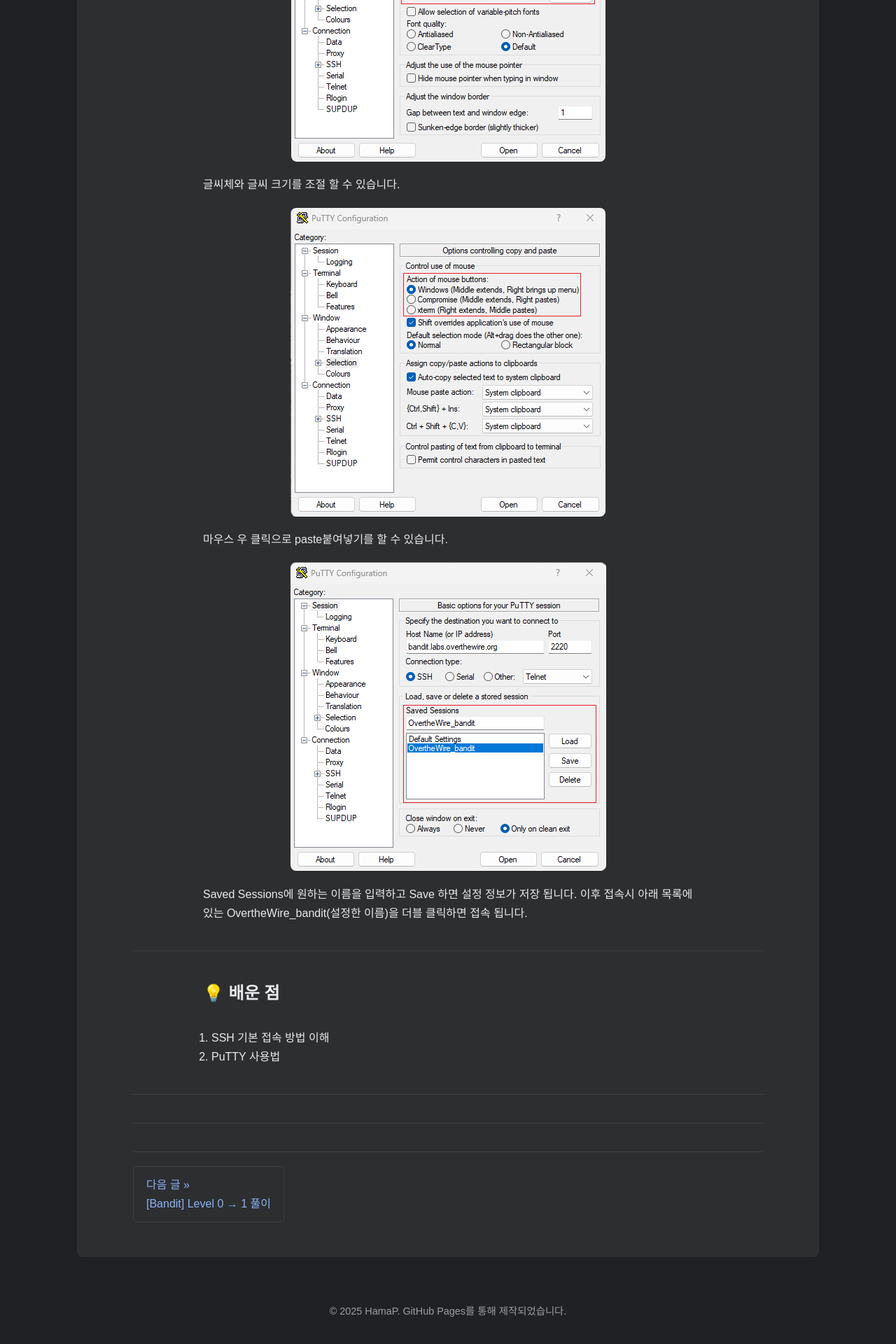
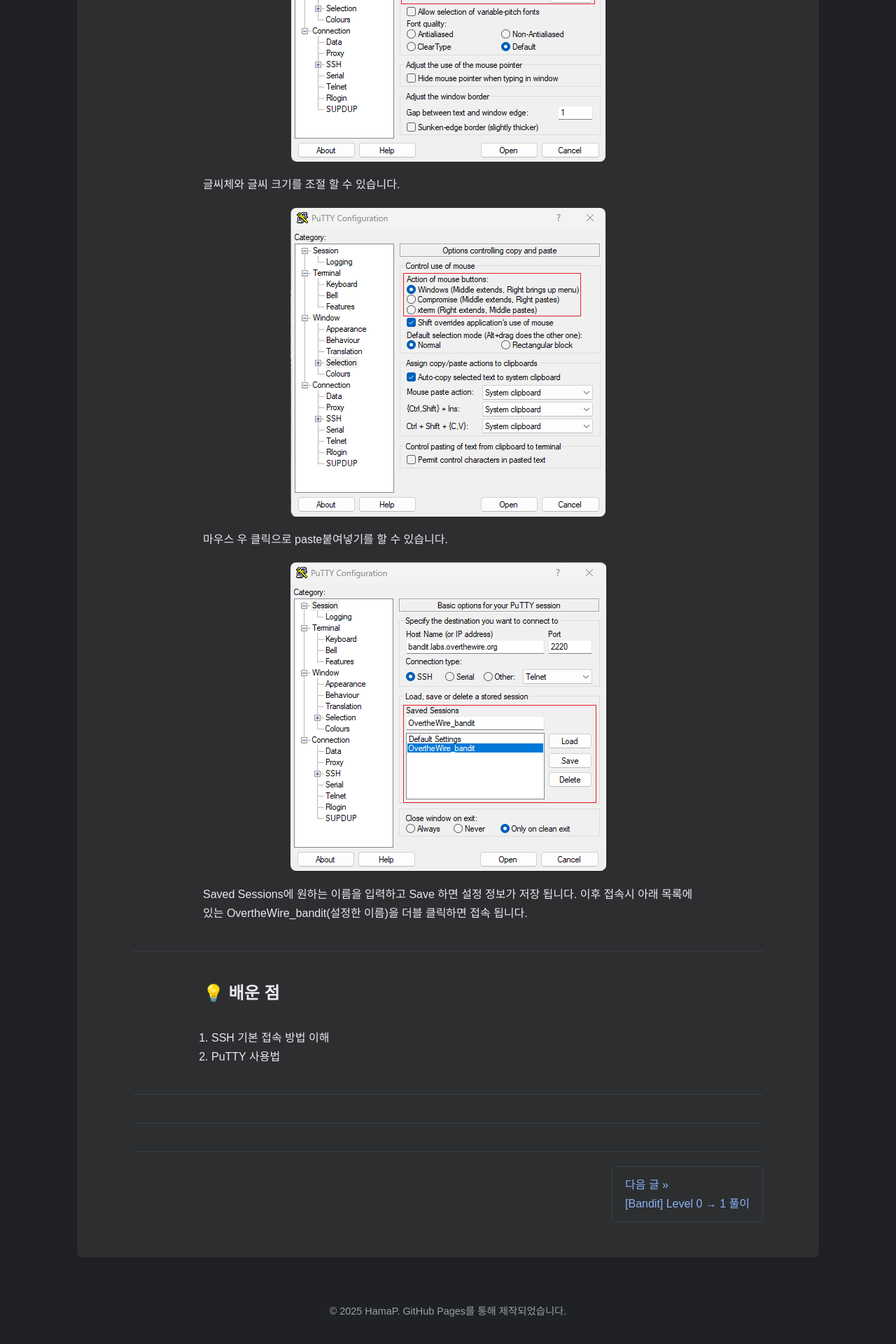
Before and after one commit to HamaP0/HamaP0.github.io, a Jekyll site: the page built from _posts/2025-06-07-bandit-level0.md, in a window 1280 px wide. Shown: the part 2013-3933 px from the top of the page at 70% size. Built offline with Jekyll 4.4.1, drawn with Linux system fonts in a browser that asks for light colours; some web fonts are replaced.

Commit message:
Update post.html

```diff
--- a/_layouts/post.html
+++ b/_layouts/post.html
@@ -56,6 +52,9 @@
                     <div class="nav-arrow">« 이전 글</div>
                     <span class="post-title">{{ previous_post.title | escape }}</span>
                 </a>
+                {%- else -%}
+                <!-- 이전 글이 없을 때 공간을 차지하는 빈 요소 -->
+                <div class="post-nav-item-placeholder"></div>
                 {%- endif -%}
 
                 {%- if next_post -%}
@@ -63,6 +62,9 @@
                     <div class="nav-arrow">다음 글 »</div>
                     <span class="post-title">{{ next_post.title | escape }}</span>
                 </a>
+                {%- else -%}
+                <!-- 다음 글이 없을 때 공간을 차지하는 빈 요소 -->
+                <div class="post-nav-item-placeholder"></div>
                 {%- endif -%}
             </nav>
         {%- endif -%}
```
Also changed, not shown: other parts of _layouts/post.html (+0 -4 lines).
